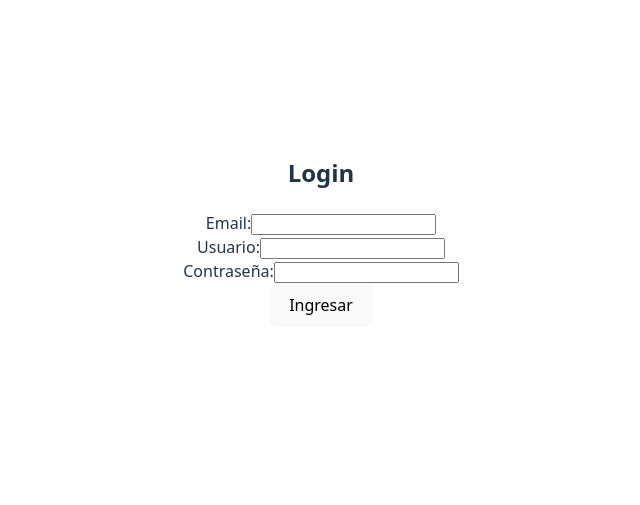
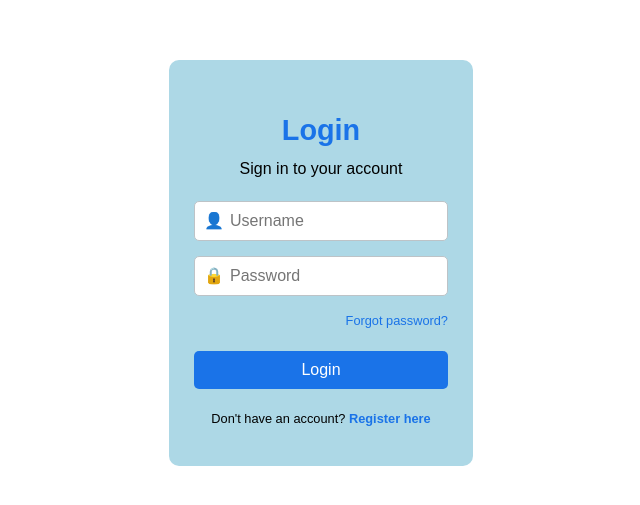
Before and after one commit to thomasteagua123/GameMarket, a React (Vite) app in the folder game-market/: page / in a window 1280 px wide. Shown: the part 169-674 px from the top of the page, without its empty margins (319-959 px from the left). Built offline with nearby package versions, Linux system fonts and the light colour scheme.

Commit message:
estetica del login

```diff
--- a/game-market/src/App.jsx
+++ b/game-market/src/App.jsx
@@ -1,6 +1,6 @@
 // import { Games } from './components/Games'
 import './App.css'
-import { Login } from './components/Login'
+import  Login  from './components/Login/Login'
 import { Plataformas } from './components/Platform'
 
 
--- a/game-market/src/components/Login.jsx
+++ /dev/null
@@ -1,51 +0,0 @@
-import { useState } from "react";
-
-export function Login() {
-  const [email, setEmail] = useState("")
-  const [username, setUsername] = useState("");
-  const [password, setPassword] = useState("");
-  const [message, setMessage] = useState("");
-
-  const handleLogin =  (e) => {
-    e.preventDefault();
-    if (email === 'admin123@gmail.com' && username === "admin" && password === "1234"){
-      setMessage("¡Login exitoso!");
-    } else {
-      setMessage("Usuario u contraseña incorrectos")
-    }
-};
-
-  return (
-    <div>
-      <h2>Login</h2>
-      <form onSubmit={handleLogin}>
-        <div>
-          <label>Email:</label>
-          <input
-            type="text"
-            value={email}
-            onChange={(e) => setEmail(e.target.value)}
-          />
-        </div>
-        <div>
-          <label>Usuario:</label>
-          <input
-            type="text"
-            value={username}
-            onChange={(e) => setUsername(e.target.value)}
-          />
-        </div>
-        <div>
-          <label>Contraseña:</label>
-          <input
-            type="password"
-            value={password}
-            onChange={(e) => setPassword(e.target.value)}
-          />
-        </div>
-        <button type="submit">Ingresar</button>
-      </form>
-      {message && <p>{message}</p>}
-    </div>
-  );
-}
--- /dev/null
+++ b/game-market/src/components/Login/Login.css
@@ -0,0 +1,96 @@
+/* Estilo del contenedor principal */
+.login-container {
+    display: flex;
+    justify-content: center;
+    align-items: center;
+    height: 100vh;
+    font-family: Arial, sans-serif;
+}
+
+/* Estilo de la caja del login */
+.login-box {
+    background-color: lightblue;
+    padding: 25px; /* Reduje el padding */
+    border-radius: 10px;
+    text-align: center;
+    width: 90%; /* Ancho ajustado para pantallas pequeñas */
+    max-width: 350px; /* Ancho máximo para que no se vea demasiado grande en tabletas */
+}
+
+/* Título principal */
+.login-box h2 {
+    color: #1a73e8;
+    font-size: 1.8em; /* Tamaño de fuente un poco más pequeño */
+    margin-bottom: 5px;
+}
+
+/* Subtítulo */
+.login-box .subtitle {
+    color: black;
+    margin-top: 0;
+    margin-bottom: 20px; /* Reduje el margen */
+}
+
+/* Contenedor de cada campo de entrada (input) */
+.input-group {
+    position: relative;
+    margin-bottom: 15px; /* Reduje el margen */
+}
+
+.input-group input {
+    width: 100%;
+    padding: 10px 10px 10px 35px; /* Espacio para el icono */
+    border: 1px solid #bdc3c7;
+    border-radius: 5px;
+    box-sizing: border-box;
+    font-size: 1em; /* Para asegurar que el texto sea legible */
+}
+
+/* Iconos de los campos de entrada */
+.input-group .icon {
+    position: absolute;
+    left: 10px; /* Ajusté la posición del icono */
+    top: 50%;
+    transform: translateY(-50%);
+    color: #7f8c8d;
+}
+
+/* Enlace "Olvidaste tu contraseña?" */
+.forgot-password {
+    display: block;
+    text-align: right;
+    font-size: 0.8em;
+    color: #1a73e8;
+    text-decoration: none;
+    margin-bottom: 20px; /* Reduje el margen */
+}
+
+/* Botón de login */
+.login-button {
+    width: 100%;
+    padding: 10px;
+    background-color: #1a73e8;
+    color: white;
+    border: none;
+    border-radius: 5px;
+    font-size: 1em;
+    cursor: pointer;
+    transition: background-color 0.3s ease;
+}
+
+.login-button:hover {
+    background-color: #1565c0;
+}
+
+/* Texto de registro */
+.register-text {
+    margin-top: 20px;
+    color: #000;
+    font-size: 0.8em;
+}
+
+.register-link {
+    color: #1a73e8;
+    text-decoration: none;
+    font-weight: bold;
+}
--- /dev/null
+++ b/game-market/src/components/Login/Login.jsx
@@ -0,0 +1,62 @@
+import React, { useState } from 'react';
+import './Login.css'
+
+function Login() {
+  const [email, setEmail] = useState("");
+  const [password, setPassword] = useState("");
+  const [message, setMessage] = useState("");
+
+  const handleLogin = (e) => {
+    e.preventDefault();
+    if (email === 'admin123@gmail.com' && password === '1234') {
+      setMessage("¡login exitoso!");
+    } else {
+      setMessage("Usuario o contraseña incorrectos");
+    }
+  };
+
+  return (
+    <div className="login-container">
+      <div className="login-box">
+        <h2>Login</h2>
+        <p className="subtitle">Sign in to your account</p>
+
+        <form className="login-form" onSubmit={handleLogin}>
+          <div className="input-group">
+            <span className="icon">👤</span>
+            <input
+              type="email"
+              placeholder="Username"
+              value={email}
+              onChange={(e) => setEmail(e.target.value)}
+              aria-label="Email"
+            />
+          </div>
+
+          <div className="input-group">
+            <span className="icon">🔒</span>
+            <input
+              type="password"
+              placeholder="Password"
+              value={password}
+              onChange={(e) => setPassword(e.target.value)}
+              aria-label="Password"
+            />
+          </div>
+
+          <a href="#" className="forgot-password">Forgot password?</a>
+
+          <button type="submit" className="login-button">Login</button>
+
+          {message && <p>{message}</p>}
+
+          <p className="register-text">
+            Don't have an account? <a href="#" className="register-link">Register here</a>
+          </p>
+        </form>
+      </div>
+    </div>
+  );
+}
+
+export default Login;
```
